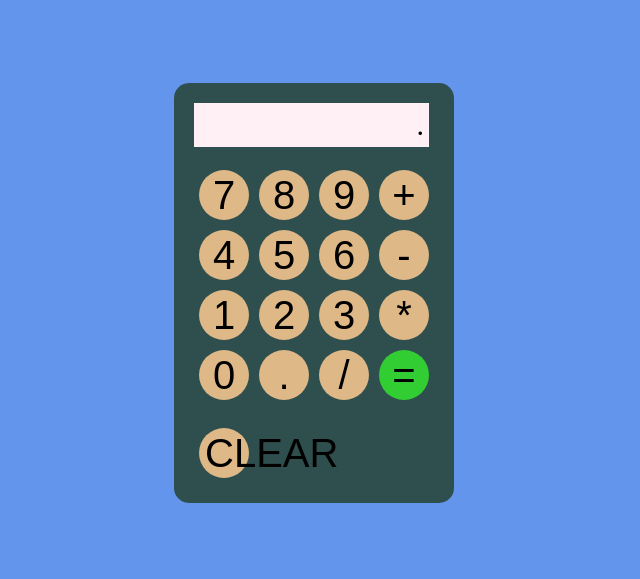
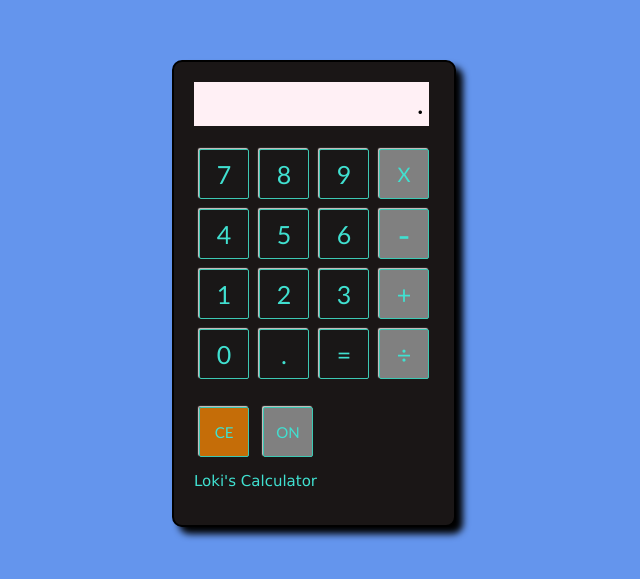
Before and after one commit to Raven7826/fun-calculator, a plain HTML site: page index.html in a window 1280 px wide. Shown: the part 115-694 px from the top of the page, without its empty margins (326-966 px from the left). Drawn offline with Linux system fonts and the light colour scheme.

Commit message:
calculator

```diff
--- a/index.html
+++ b/index.html
@@ -16,24 +16,26 @@
           <button>7</button>
           <button>8</button>
           <button>9</button>
-          <button>+</button>
+          <button id="x">X</button>
           <button>4</button>
           <button>5</button>
           <button>6</button>
-          <button>-</button>
+          <button id="minus">-</button>
           <button>1</button>
           <button>2</button>
           <button>3</button>
-          <button>*</button>
+          <button id="plus">+</button>
           <button>0</button>
           <button>.</button>
-          <button>/</button>
           <button id="equals">=</button>
+          <button id="divide">&#247;</button>
         </div>
 
         <br/>
 
-         <button id="clear">CLEAR</button>
+         <button id="ce">CE</button>
+         <button id="on">ON</button>
+         <p>Loki's Calculator</p>
 
 
 
--- a/styles.css
+++ b/styles.css
@@ -7,9 +7,13 @@ body {
 }
 
 .calculator {
-    background-color: darkslategrey;
-    border-radius: 15px;
+    background-color: rgb(26, 22, 22);
+    border-radius: 20px;
     padding: 20px;
+    border: 2px solid black;
+    box-shadow: 7px 7px 7px black;
+    border-radius: 10px;
+    overflow: hidden;
 
 }
 .screen {
@@ -27,25 +31,79 @@ body {
 }
 
 button {
-    background-color: burlywood;
-    border: none;
-    color: black;
-    font-size: 40px;
+    background-color: rgb(25, 23, 23);
+    border: 1px solid rgb(60, 200, 179);
+    color: turquoise;
+    font-size: 25px;
+    font-family: 'Gill Sans', 'Gill Sans MT', Calibri, 'Trebuchet MS', sans-serif;
     height: 50px;
     width: 50px;
-    border-radius: 35px;
+    border-radius: 2px;
     margin: 5px;
+    box-shadow: -1px -1px 1px rgba(252, 242, 242, 0.835);
+    cursor: pointer;
+
 }
 button:hover {
-    background-color: rgb(111, 110, 100);
+    background-color: linen;
 }
 button:active {
     background-color: rgb(232, 232, 232);
 }
 
-#equals {
-    background-color: limegreen;
+#ce {
+    background-color:rgba(231, 126, 5, 0.836);
+    font-size: 15px;
+}
+#ce:hover {
+    background-color: linen;
+}
+#on {
+    background-color: grey;
+    font-size: 15px;
+}
+#on:hover {
+    background-color: linen;
+}
+#equals{
+    background-color: rgb(25, 23, 23);
+    font-size: 25px;
 }
 #equals:hover {
-    background-color: darkgreen;
+    background-color: linen;
 }
+#x{
+    background-color: grey;
+    font-size: 20px;
+}
+#x:hover {
+    background-color: linen;
+}
+#minus{
+    background-color: grey;
+    font-size: 35px;
+}
+#minus:hover {
+    background-color: linen;
+}
+#plus{
+    background-color: grey;
+    font-size: 25px;
+}
+#plus:hover {
+    background-color: linen;
+    font-size: 25px;
+}
+#divide{
+    background-color: grey;
+    font-size: 25px;
+}
+#divide:hover {
+    background-color: linen;
+}
+p{
+    color: turquoise;
+    font-size: 15px;
+    margin-top: 10px;
+    font-family: Verdana, Geneva, Tahoma, sans-serif;
+}
```
